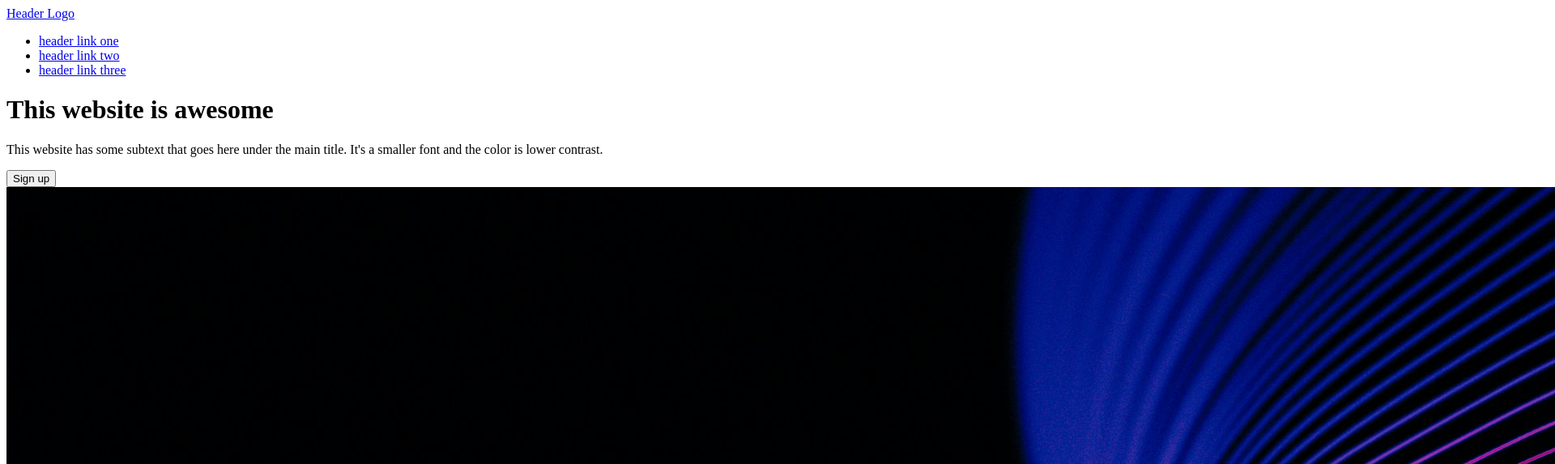
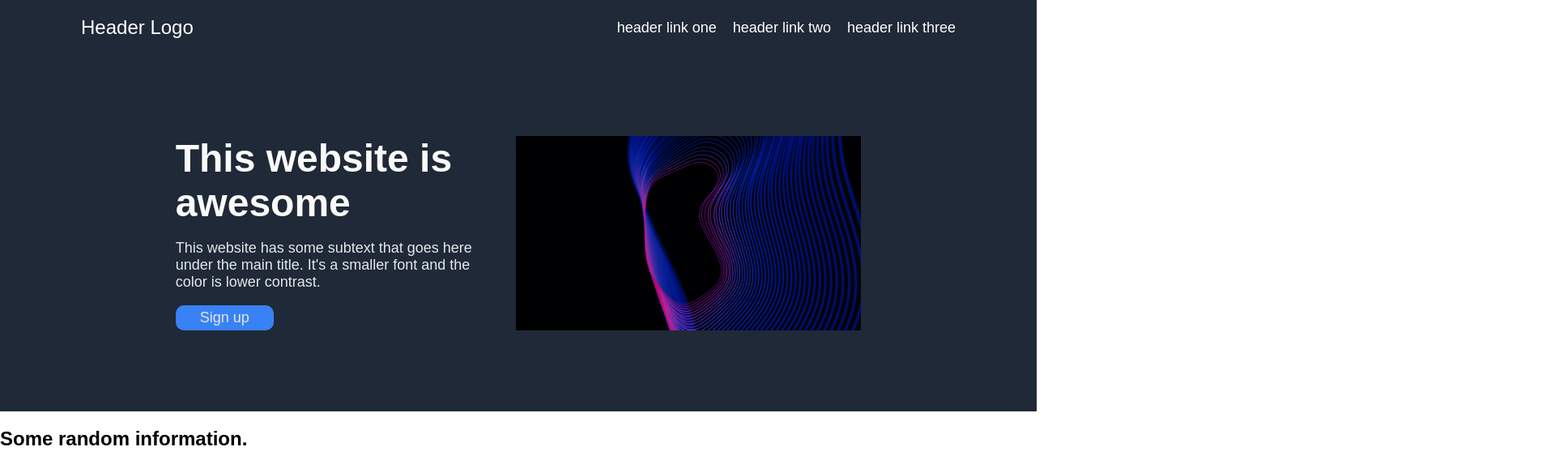
Before and after one commit to Akizay/odin-landing-page, a plain HTML site: page index.html in a window 1280 px wide. Shown: the top 573 px of the page at 81% size, 1920 px wide, since content can reach past the window. Drawn offline with Linux system fonts and the light colour scheme.

Commit message:
Complete Header and Introduction Sections
These sections now closely resemble full-page-view.png

```diff
--- a/index.html
+++ b/index.html
@@ -2,7 +2,7 @@
 <html lang="en">
     <head>
         <meta charset="UTF-8">
-        <link rel="stylesheets" href="./styles.css">
+        <link rel="stylesheet" href="styles.css">
     </head>
     <body>
         <div class="header">
@@ -15,30 +15,32 @@
         </div>
         <div class="main-content">
             <div class="introduction">
-                <h1>This website is awesome</h1>
-                <p>This website has some subtext that goes here under the main title.
-                    It's a smaller font and the color is lower contrast.
-                </p>
-                <button class="sign-up">Sign up</button>
+                <div class="introduction-text">
+                    <h1>This website is awesome</h1>
+                    <p>This website has some subtext that goes here under the main title.
+                        It's a smaller font and the color is lower contrast.
+                    </p>
+                    <button class="sign-up">Sign up</button>
+                </div>
                 <img src="./images/wavy-rings.jpg" alt="An cascade of cool-colored wavy rings">
             </div>
             <div class="information">
                 <h2>Some random information.</h2>
                 <div class="info-cards-section">
                     <div class="info-card">
-                        <img src="./images/creature.jpg" alt="A black fox with orange eyes looking at the camera">
+                        <img src="./images/creature.jpg" alt="A black wolf with orange eyes looking at the camera">
                         <p>This is some subtext under an illustration or image</p>
                     </div>
                     <div class="info-card">
-                        <img src="./images/creature.jpg" alt="A black fox with orange eyes looking at the camera">
+                        <img src="./images/creature.jpg" alt="A black wolf with orange eyes looking at the camera">
                         <p>This is some subtext under an illustration or image</p>
                     </div>
                     <div class="info-card">
-                        <img src="./images/creature.jpg" alt="A black fox with orange eyes looking at the camera">
+                        <img src="./images/creature.jpg" alt="A black wolf with orange eyes looking at the camera">
                         <p>This is some subtext under an illustration or image</p>
                     </div>
                     <div class="info-card">
-                        <img src="./images/creature.jpg" alt="A black fox with orange eyes looking at the camera">
+                        <img src="./images/creature.jpg" alt="A black wolf with orange eyes looking at the camera">
                         <p>This is some subtext under an illustration or image</p>
                     </div>
                 </div>
@@ -57,8 +59,10 @@
                 <button class="sign-up">Sign up</button>
             </div>
         </div>
+
         <div class="footer">
             Copyright Zaki Ibrahim 2024
         </div>
     </body>
+
 </html>
--- a/styles.css
+++ b/styles.css
@@ -0,0 +1,90 @@
+* {
+    font-family: Arial, Helvetica, sans-serif;
+    box-sizing: border-box;
+}
+
+html {
+    background-color: white;
+    min-width: 1000px;
+}
+
+body {
+    display: flex;
+    flex-direction: column;
+    margin: 0;
+}
+
+a {
+    text-decoration: none;
+    color: white;
+}
+
+ul {
+    margin: 0;
+    padding: 0;
+    display: flex;
+    gap: 20px;
+    list-style-type: none;
+}
+
+.header {
+    padding: 20px 100px;
+    background-color: #1F2937;
+    display: flex;
+    justify-content: space-between;
+    align-items: center;
+}
+
+#logo-title {
+    font-size: 24px;
+    color: #F9FAF8;
+}
+
+.header li, .introduction-text p, .introduction-text button {
+    font-size: 18px;
+    color: #E5E7EB;
+}
+
+.main-content {
+    display: flex;
+    flex-direction: column;
+}
+
+.introduction {
+    padding: 20px 100px;
+    background-color: #1F2937;
+    padding-top: 100px;
+    padding-bottom: 100px;
+    display: flex;
+    justify-content: center;
+    align-items: center;
+    gap: 20px;
+
+}
+
+.introduction-text {
+    display: flex;
+    flex-direction: column;
+    justify-content: space-between;
+    align-items: flex-start;
+    width: 400px;
+
+}
+
+.introduction img {
+    height: 240px;
+}
+
+.introduction h1 {
+    font-size: 48px;
+    font-weight: extra-bold;
+    color: #F9FAF8;
+    margin: 0;
+}
+
+button {
+    padding: 5px 30px;
+    background-color: #3882F6;
+    border-radius: 10px;
+    border: none;
+}
```
